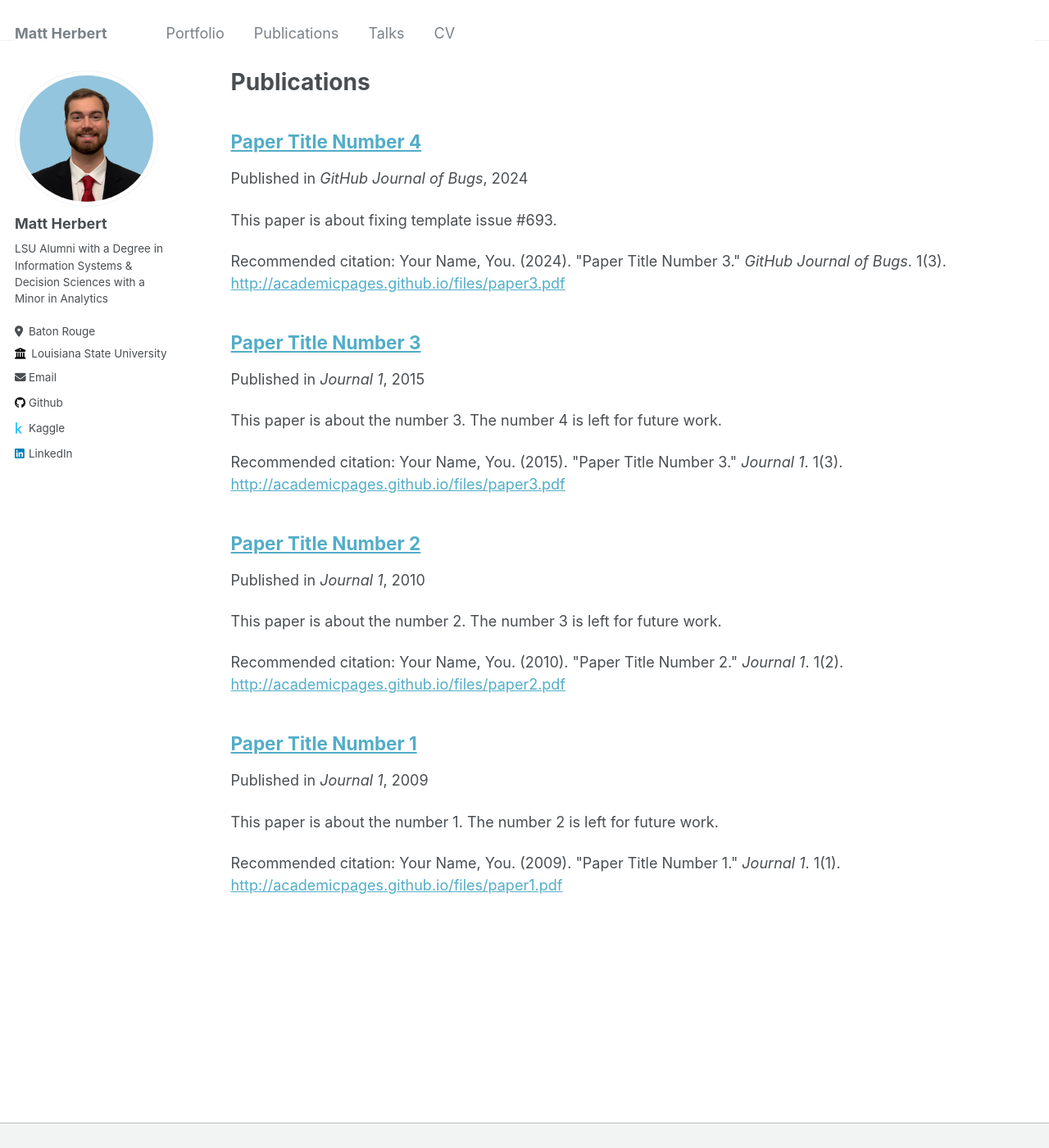
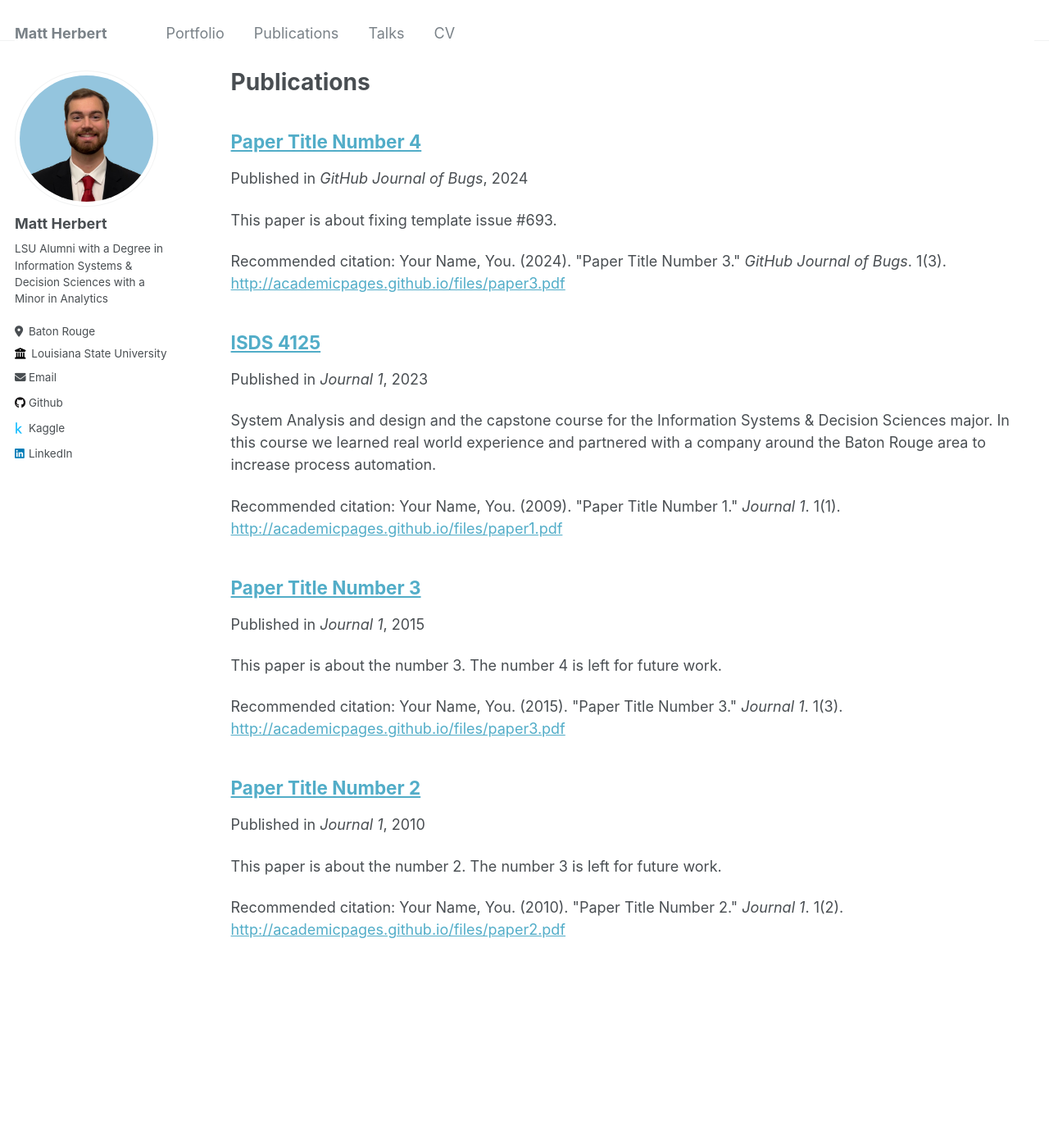
Before and after one commit to mherbe/mherbe.github.io, a Jekyll site: the page built from _pages/publications.md, in a window 1280 px wide and 1400 px high. Shown: the whole window at 82% size. Built offline with Jekyll 4.4.1, drawn with Linux system fonts in a browser that asks for light colours.

Commit message:
Update 2009-10-01-paper-title-number-1.md

```diff
--- a/_publications/2009-10-01-paper-title-number-1.md
+++ b/_publications/2009-10-01-paper-title-number-1.md
@@ -1,9 +1,9 @@
 ---
-title: "Paper Title Number 1"
+title: "ISDS 4125"
 collection: publications
 permalink: /publication/2009-10-01-paper-title-number-1
-excerpt: 'This paper is about the number 1. The number 2 is left for future work.'
-date: 2009-10-01
+excerpt: 'System Analysis and design and the capstone course for the Information Systems & Decision Sciences major. In this course we learned real world experience and partnered with a company around the Baton Rouge area to increase process automation.'
+date: 2023-08-15
 venue: 'Journal 1'
 paperurl: 'http://academicpages.github.io/files/paper1.pdf'
 citation: 'Your Name, You. (2009). &quot;Paper Title Number 1.&quot; <i>Journal 1</i>. 1(1).'
```
